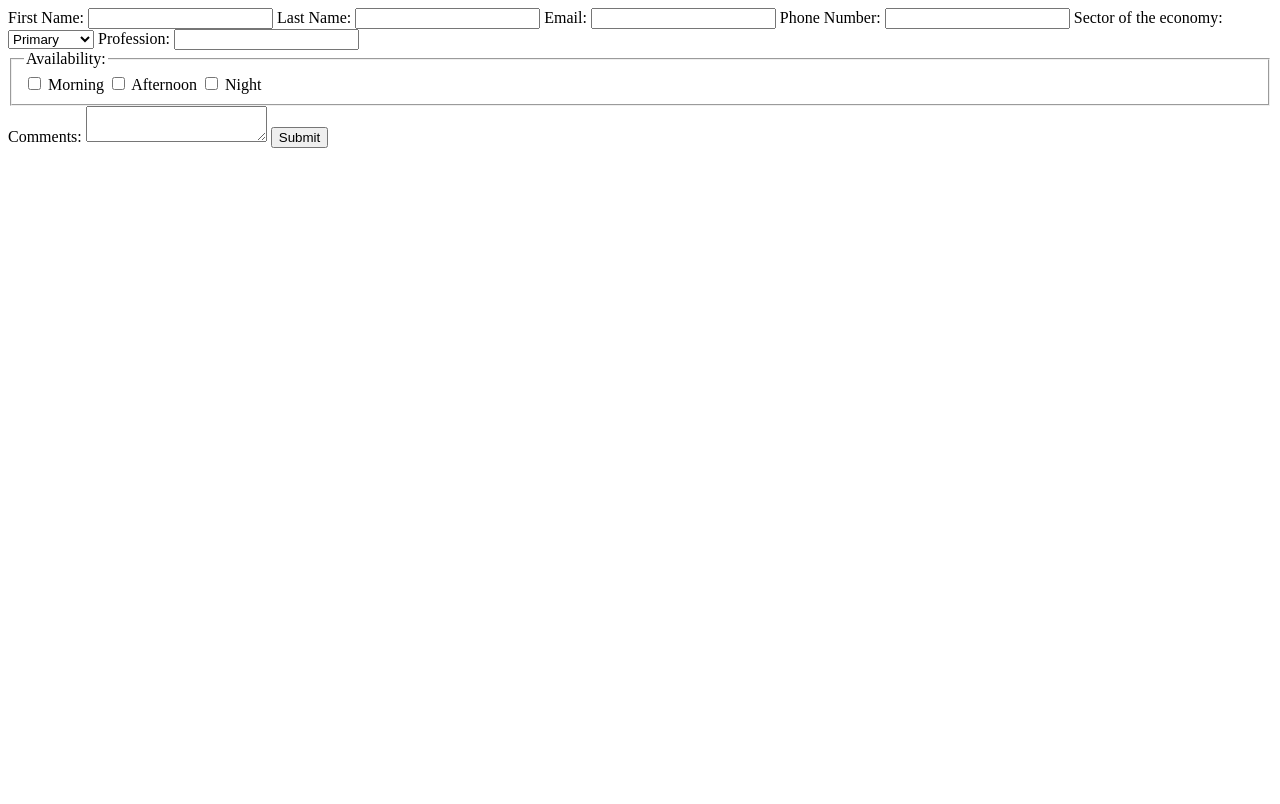
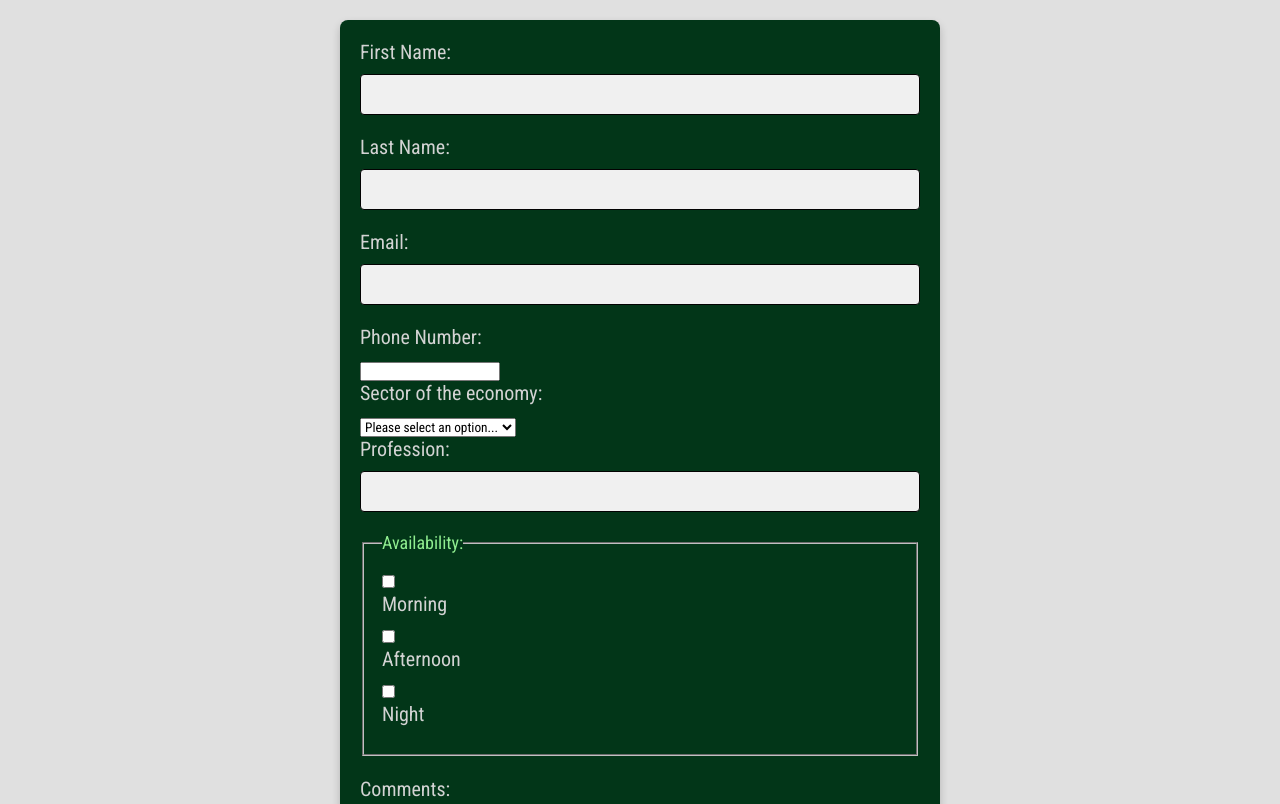
Before and after one commit to sergiov44/html01-profession-survey-form, a plain HTML site: page index.html in a window 1280 px wide. Shown: the top 804 px of the page. Drawn offline with Linux system fonts and the light colour scheme; a web font is replaced by a local one.

Commit message:
styles.css file fully developed to style survey structure

```diff
--- a/index.html
+++ b/index.html
@@ -1,44 +1,62 @@
 <!DOCTYPE html>
 <html lang="en">
   <head>
-    <meta charset="UTF-8">
-    <meta name="viewport" content="width=device-width, initial-scale=1.0">
+    <meta charset="UTF-8" />
+    <meta name="viewport" content="width=device-width, initial-scale=1.0" />
+    <link
+      href="https://fonts.googleapis.com/css2?family=Roboto+Condensed:wght@400;700&family=Amithen&display=swap"
+      rel="stylesheet"
+    />
+    <link rel="stylesheet" href="styles.css" />
     <title>Survey Form</title>
   </head>
   <body>
     <form>
       <label for="first-name">First Name:</label>
-        <input type="text" id="first-name" name="first-name" required>
+      <input type="text" id="first-name" name="first-name" required />
 
       <label for="last-name">Last Name:</label>
-        <input type="text" id="last-name" name="last-name" required>
+      <input type="text" id="last-name" name="last-name" required />
 
       <label for="email">Email:</label>
-        <input type="email" id="email" name="email" required>
+      <input type="email" id="email" name="email" required />
 
       <label for="phone-number">Phone Number:</label>
-        <input type="number" id="phone-number" name="phone-number">
+      <input type="number" id="phone-number" name="phone-number" />
 
       <label for="sector">Sector of the economy:</label>
       <select id="sector" name="sector">
+        <option value="" disabled selected>Please select an option...</option>
         <option value="primary">Primary</option>
         <option value="secondary">Secondary</option>
         <option value="tertiary">Tertiary</option>
       </select>
 
+      <br>
       <label for="profession">Profession:</label>
-        <input type="text" id="profession" name="profession">
+      <input type="text" id="profession" name="profession" />
 
       <fieldset>
         <legend>Availability:</legend>
-            <input type="checkbox" id="morning" name="availability" value="Morning">
+        <input
+          type="checkbox"
+          id="morning"
+          name="availability"
+          value="Morning"
+        />
         <label for="morning">Morning</label>
-            <input type="checkbox" id="afternoon" name="availability" value="Afternoon">
+        <input
+          type="checkbox"
+          id="afternoon"
+          name="availability"
+          value="Afternoon"
+        />
         <label for="afternoon">Afternoon</label>
-            <input type="checkbox" id="night" name="availability" value="Night">
+        <input type="checkbox" id="night" name="availability" value="Night" />
         <label for="night">Night</label>
       </fieldset>
 
+      <br>
       <label for="comments">Comments:</label>
       <textarea id="comments" name="comments"></textarea>
 
--- /dev/null
+++ b/styles.css
@@ -0,0 +1,97 @@
+/* Basic Reset */
+* {
+    margin: 0;
+    padding: 0;
+    box-sizing: border-box;
+}
+
+body {
+    font-family: 'Roboto Condensed', sans-serif;
+    color: #020202; /* High contrast for body text */
+    background-color: #e0e0e0; /* Light gray background */
+    padding: 20px;
+    font-size: 18px; /* Larger text size for better readability */
+}
+
+fieldset {
+    display: block;
+    margin-inline-start: 2px;
+    margin-inline-end: 2px;
+    padding-block-start: 1em; /* Increased from 0.35em for more space at the top */
+    padding-inline-start: 1em; /* Increased from 0.75em for more space on the sides */
+    padding-inline-end: 1em; /* Increased from 0.75em for more space on the sides */
+    padding-block-end: 1em; /* Increased from 0.625em for more space at the bottom */
+    min-inline-size: min-content;
+    border-width: 2px;
+    border-style: groove;
+    border-color: rgb(192, 192, 192);
+    border-image: initial;
+}
+
+h1, h2, h3, h4, h5, h6 {
+    font-family: 'Amithen', cursive;
+    color: #d3d3d3; /* Light gray color for titles */
+    margin-bottom: 20px; /* Added space below titles for better structure */
+}
+
+input, select, textarea, button {
+    font-family: 'Roboto Condensed', sans-serif;
+}
+
+/* Form Styles */
+form {
+    max-width: 600px;
+    margin: 0 auto;
+    background-color: #023618; /* Mid contrast boxes */
+    padding: 20px;
+    border-radius: 8px;
+    box-shadow: 0 4px 8px rgba(0, 0, 0, 0.2);
+}
+
+label {
+    display: block;
+    margin-bottom: 10px;
+    color: #d3d3d3; /* Light gray color for labels */
+    font-size: 20px; /* Larger font size for labels */
+}
+
+legend {
+    font-size: 18px; /* Larger font size for legend */
+    color: #90ee90; /* Light green color for legend */
+}
+
+input[type="text"],
+input[type="email"],
+textarea {
+    width: 100%;
+    padding: 12px; /* Increased padding for better input visibility */
+    margin-bottom: 20px;
+    border: 1px solid #020202; /* High contrast for input borders */
+    border-radius: 4px;
+    background-color: #f0f0f0; /* Light background for inputs */
+}
+
+button {
+    background-color: #950952; /* High contrast for buttons */
+    color: #fff;
+    padding: 12px 24px; /* Increased padding for a larger button */
+    border: none;
+    border-radius: 4px;
+    cursor: pointer;
+    font-weight: bold;
+}
+
+button:hover {
+    background-color: #5E0035;
+}
+
+/* Responsive Design */
+@media (max-width: 768px) {
+    body {
+        padding: 10px;
+    }
+
+    form {
+        padding: 10px;
+    }
+}
```
Lines whose indentation alone changed are shown as unchanged.
